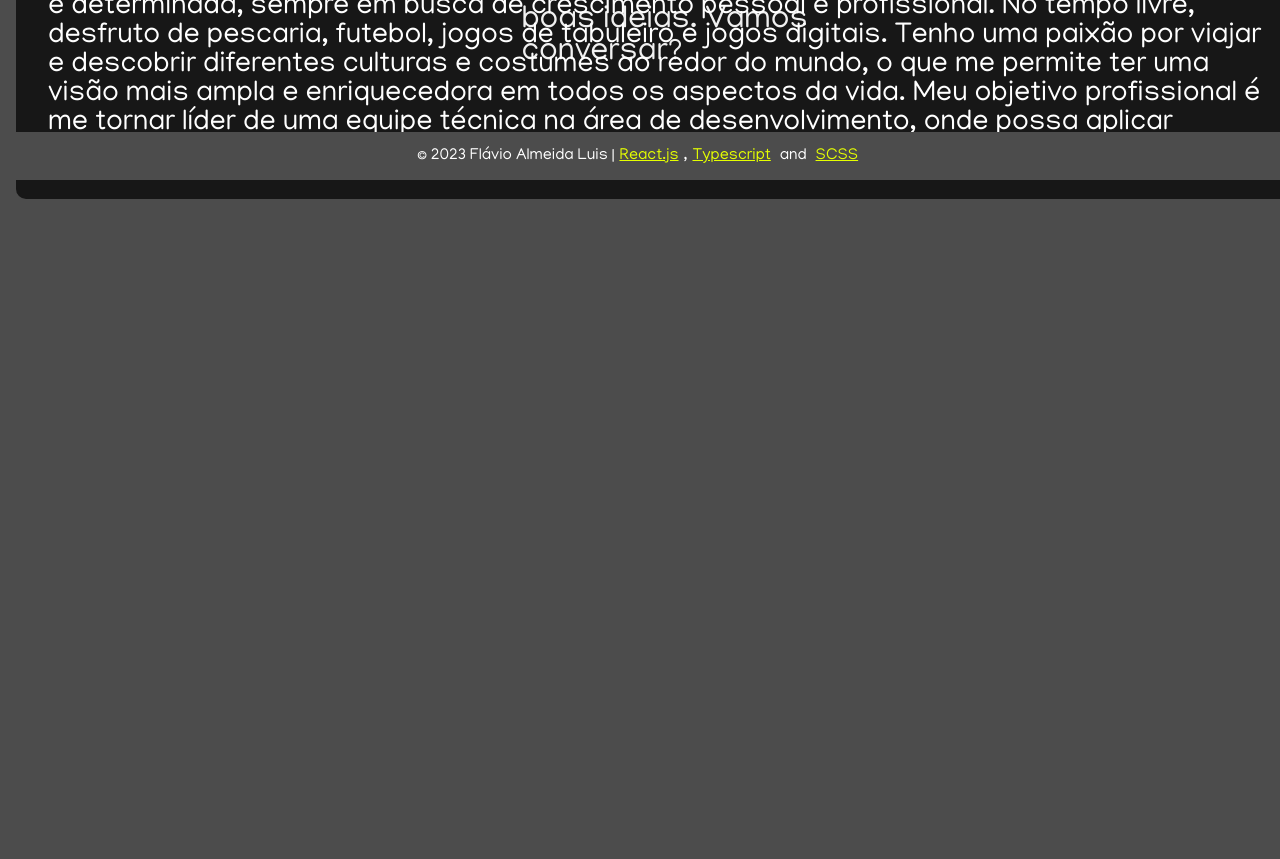
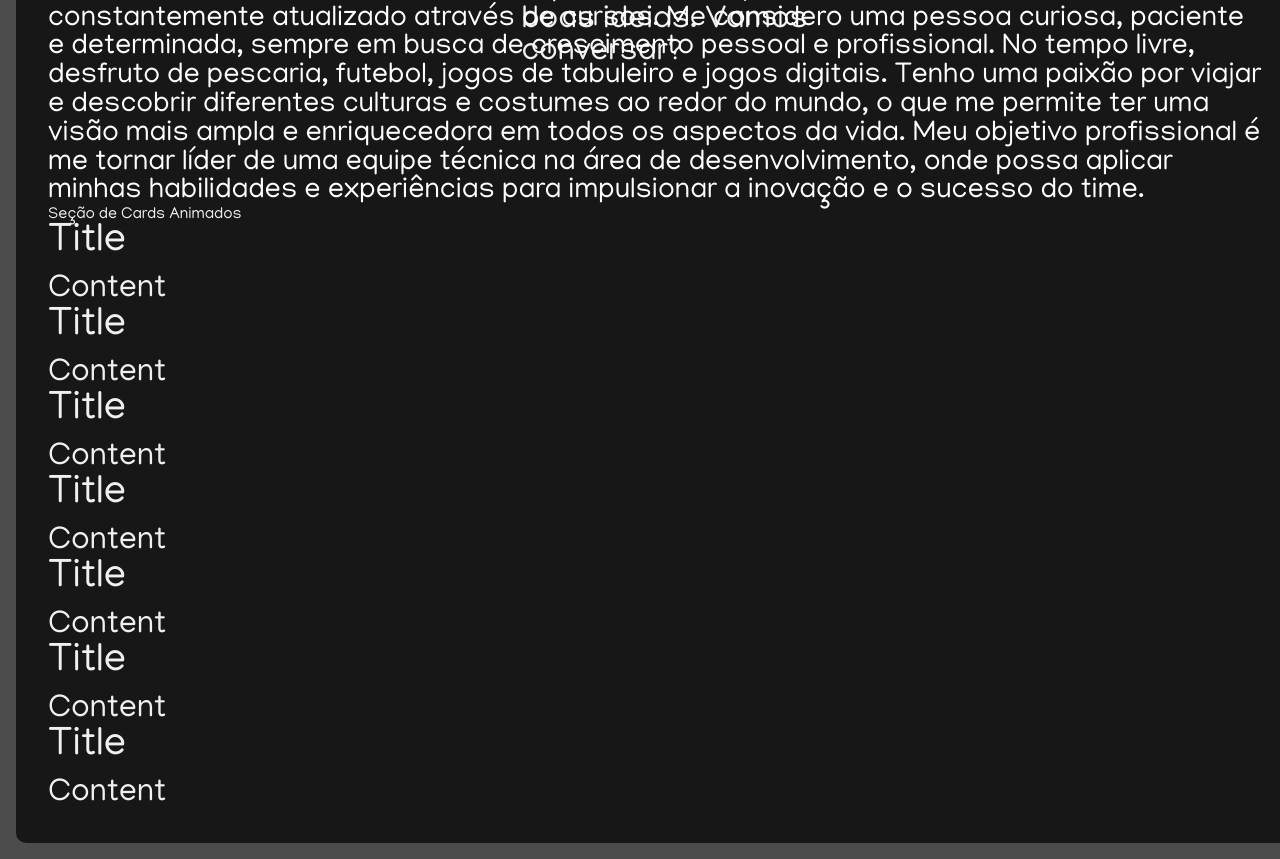
Before and after one commit to flavioaluis/portfolio, a React (Create React App) app: page / in a window 1280 px wide. Shown: the part 620-1479 px from the top of the page. Before the commit the page ends 835 px from the top, so only its background shows below. Built offline with nearby package versions, Linux system fonts and the light colour scheme.

Commit message:
Creating Card Sections

```diff
--- a/package.json
+++ b/package.json
@@ -11,13 +11,15 @@
     "@types/node": "^16.18.34",
     "@types/react": "^18.2.13",
     "@types/react-dom": "^18.2.4",
-    "framer-motion": "^10.12.16",
+    "framer-motion": "^10.12.18",
     "react": "^18.2.0",
     "react-dom": "^18.2.0",
     "react-router-dom": "^6.14.1",
     "react-scripts": "5.0.1",
     "react-simple-typewriter": "^5.0.1",
     "react-slider": "^2.0.5",
+    "react-spring": "^9.7.2",
+    "styled-components": "^6.0.2",
     "typescript": "^4.9.5",
     "web-vitals": "^2.1.4"
   },
--- /dev/null
+++ b/src/components/AnimatedCardSection/Cards/Card.module.scss
@@ -0,0 +1,4 @@
+.titleCard {
+    margin:1.5em 0 1em 0  ;
+    font-size:3em;
+}
--- /dev/null
+++ b/src/components/AnimatedCardSection/Cards/index.tsx
@@ -0,0 +1,23 @@
+import React from 'react';
+import { motion } from 'framer-motion';
+
+function AnimatedCard() {
+  const cardVariants = {
+    hidden: { opacity: 0, y: 50 },
+    visible: { opacity: 1, y: 0 }
+  };
+
+  return (
+    <motion.div
+      className="card"
+      variants={cardVariants}
+      initial="hidden"
+      animate="visible"
+    >
+      <h2>Title</h2>
+      <p>Content</p>
+    </motion.div>
+  );
+};
+
+export default AnimatedCard;
--- /dev/null
+++ b/src/components/AnimatedCardSection/index.tsx
@@ -0,0 +1,22 @@
+import React from 'react';
+import style from './AnimatedCardSection.module.scss';
+import AnimatedCard from './Cards/index';
+
+function AnimatedCardSection()  {
+  return (
+    <div className={style.cardSection}>
+      <h1>Seção de Cards Animados</h1>
+      <div className="card-container">
+        <AnimatedCard />
+        <AnimatedCard />
+        <AnimatedCard />
+        <AnimatedCard />
+        <AnimatedCard />
+        <AnimatedCard />
+        <AnimatedCard />
+      </div>
+    </div>
+  );
+};
+
+export default AnimatedCardSection;
--- a/src/pages/App.tsx
+++ b/src/pages/App.tsx
@@ -2,6 +2,7 @@ import React from 'react';
 import { BrowserRouter as Router} from 'react-router-dom';
 import Home from './Home';
 import style from './App.module.scss';
+
 
 function App() {
   return (
--- a/src/pages/Home/Home.module.scss
+++ b/src/pages/Home/Home.module.scss
@@ -96,8 +96,12 @@ body {
 }
 
 .columns{
-  height:60vh;
+  height:65vh;
   display:flex;
   flex-direction:row;
 
 }
+
+.cardContainer {
+	display:flex;
+}
--- a/src/pages/Home/index.tsx
+++ b/src/pages/Home/index.tsx
@@ -4,12 +4,12 @@ import NavBar from '../../components/NavBar';
 import Image from '../../components/Image';
 import Resume from '../../components/Resume';
 import AboutMe from '../../components/AboutMe';
-import Footer from '../../components/Footer';
-
+import AnimatedCardSection from '../../components/AnimatedCardSection';
 
 
 
 function Home() {
+
     return (
         <>
             <aside className={style.columns}>
@@ -24,9 +24,17 @@ function Home() {
                     <Resume />
                 </div>
             </aside>
+                <div>
+                    <AboutMe/>
+                </div>
+                <div>
+                    <AnimatedCardSection />
 
-                <AboutMe/>
-                <Footer />
+                </div>
+
+
+
+
         </>
     )
 }
```
Also changed, not shown: src/components/Button/Button.module.scss (deleted, +0 -25 lines), src/components/Button/index.tsx (deleted, +0 -18 lines), src/components/Certificados/index.tsx (added, +11 -0 lines), src/assets/teste.png (added), src/components/AnimatedCardSection/AnimatedCardSection.module.scss (added), 1 other file (tests, documents, lock files or other folders).
